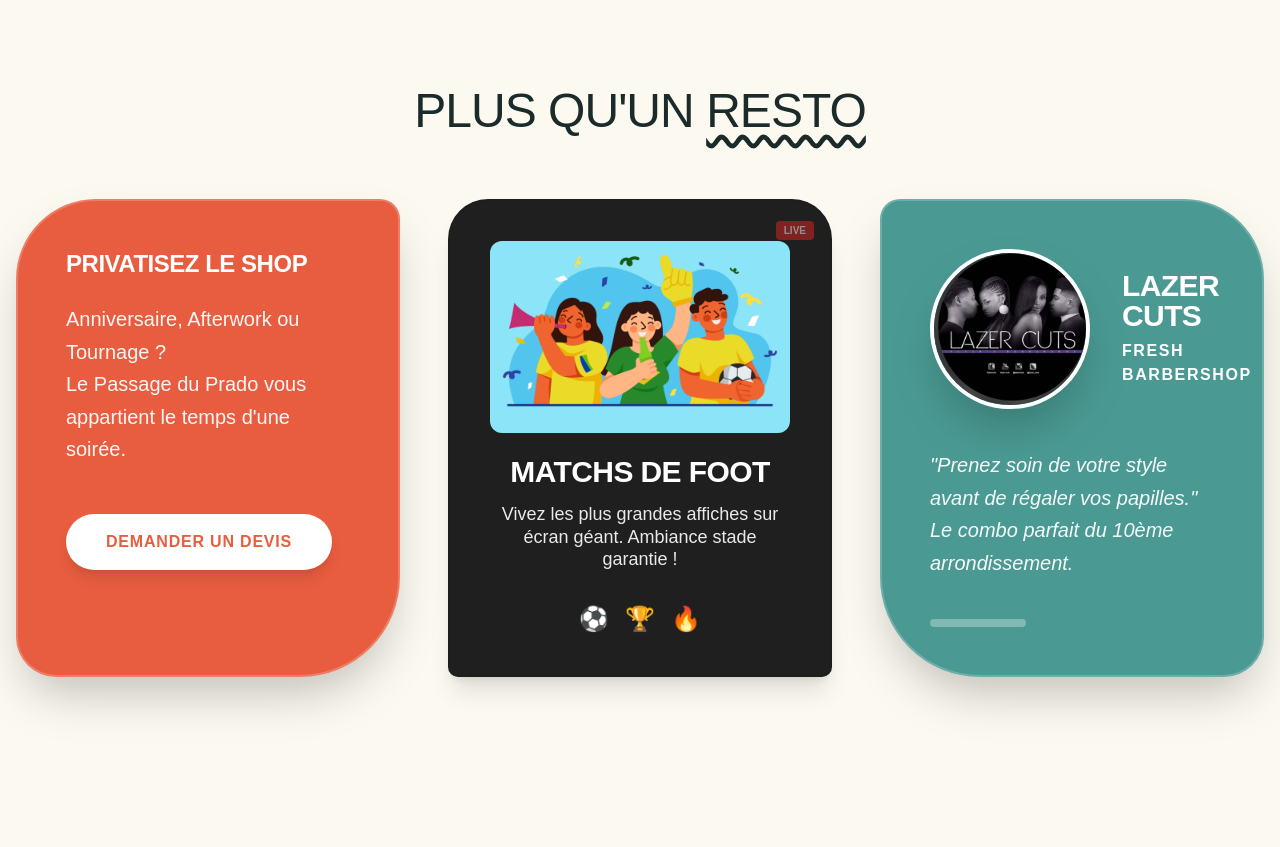
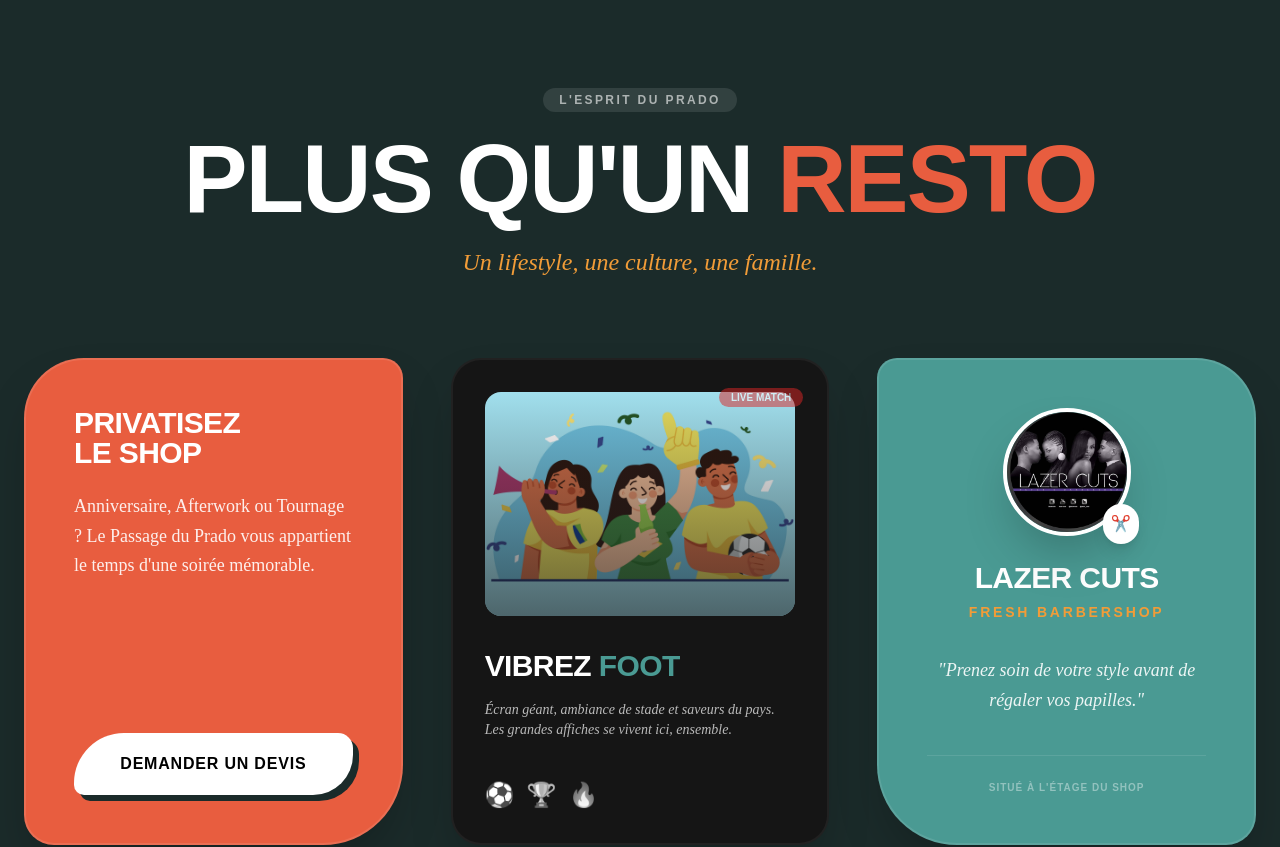
Before and after one commit to YamsTheBee/restaurant-nopanikshop-website, a React (Vite) app: page / in a window 1280 px wide. Shown: the part 5520-6367 px from the top of the page. Built offline with nearby package versions, Linux system fonts and the light colour scheme.

Commit message:
feat: upgrade Lifestyle section with dynamic cards and brand identity

```diff
--- a/src/components/Lifestyle.tsx
+++ b/src/components/Lifestyle.tsx
@@ -1,118 +1,145 @@
+import type React from "react";
 import LazetCutImg from "../assets/images/logoLazertCut.jpg";
 import footImg from "../assets/Img_foot.jpg";
 
-const Lifestyle = () => {
+const Lifestyle: React.FC = () => {
   return (
-    <section id="lifestyle" className="py-32 px-4 bg-np-dark overflow-hidden">
-      <div className="max-w-7xl mx-auto">
-        {/* TITLE */}
-        <div className="text-center mb-16">
-          <h2 className="text-5xl  font-medium">
-            Plus qu'un{" "}
-            <span className="text-np-yellow underline decoration-wavy underline-offset-8">
-              Resto
+    <section
+      id="lifestyle"
+      className="relative py-24 px-6 overflow-hidden md:py-32"
+      style={{ backgroundColor: "var(--np-dark)" }}
+    >
+      {/* Background Decor */}
+      <div
+        className="blob w-[500px] h-[500px] top-[-10%] left-[-10%] opacity-10"
+        style={{ backgroundColor: "var(--np-teal)" }}
+      />
+
+      <div className="max-w-7xl mx-auto relative z-10">
+        {/* HEADER */}
+        <div className="text-center mb-20">
+          <span className="inline-block px-4 py-1 mb-6 text-xs font-black uppercase tracking-[0.2em] rounded-full bg-white/10 text-white/60">
+            L'Esprit du Prado
           </span>
+          <h2 className="text-[3.5rem] md:text-[6rem] leading-[0.9] font-black uppercase text-white m-0">
+            PLUS QU'UN <span style={{ color: "var(--np-orange)" }}>RESTO</span>
           </h2>
+          <p
+            className="mt-6 text-xl md:text-2xl italic handwritten"
+            style={{ color: "var(--np-yellow)" }}
+          >
+            Un lifestyle, une culture, une famille.
+          </p>
         </div>
 
-        <div className="grid lg:grid-cols-3 gap-12">
-          {/* EVENT CARD - Couleur Orange d'origine #E85D3F */}
+        <div className="grid grid-cols-1 lg:grid-cols-3 gap-8 md:gap-12">
+          {/* EVENT CARD */}
           <article
             id="evenements"
-            className="bg-[#E85D3F] text-white p-12 rounded-[80px_20px_100px_40px] shadow-2xl relative overflow-hidden border-2 border-white/20 transition-transform duration-500 hover:-translate-y-2"
+            className="group relative p-10 md:p-12 rounded-[60px_20px_80px_30px] shadow-2xl transition-all duration-500 hover:-translate-y-4 flex flex-col justify-between border-2 border-white/10"
+            style={{ backgroundColor: "var(--np-orange)" }}
           >
-            <h3 className="text-2xl mb-6 leading-tight font-bold">
-              Privatisez Le Shop
+            <div>
+              <h3 className="text-3xl font-black mb-6 leading-none uppercase text-white">
+                PRIVATISEZ <br />
+                LE SHOP
               </h3>
-
-            <p className="text-xl mb-12 opacity-95 leading-relaxed font-medium">
-              Anniversaire, Afterwork ou Tournage ?
-              <br />
-              Le Passage du Prado vous appartient le temps d'une soirée.
+              <p className="text-lg mb-8 text-white/90 leading-relaxed font-medium font-['Space_Grotesk']">
+                Anniversaire, Afterwork ou Tournage ? Le Passage du Prado vous
+                appartient le temps d'une soirée mémorable.
               </p>
+            </div>
 
             <a
               href="https://wa.me/33123456789"
               target="_blank"
               rel="noopener noreferrer"
-              className="inline-block bg-white text-[#E85D3F] px-10 py-4 rounded-full font-black uppercase tracking-wider hover:bg-np-dark hover:text-white transition-all shadow-lg"
+              className="btn-groovy w-full text-center justify-center !bg-white !text-black shadow-none hover:!scale-105"
             >
-              Demander un devis
+              DEMANDER UN DEVIS
             </a>
           </article>
 
-          {/* FOOT CARD - Couleur Sombre d'origine #1F1F1F */}
+          {/* FOOT CARD - Look "Magazine" */}
           <article
-            className="p-10 rounded-[40px_40px_10px_10px] shadow-xl relative overflow-hidden border-2 border-black/5 flex flex-col items-center transition-transform duration-500 hover:-translate-y-2"
-            style={{ backgroundColor: "#1F1F1F", color: "white" }}
+            className="group relative p-8 rounded-[30px] shadow-2xl border-2 border-white/5 flex flex-col transition-all duration-500 hover:-translate-y-4 overflow-hidden"
+            style={{ backgroundColor: "#151515" }}
           >
-            <div className="absolute top-4 right-4 animate-pulse">
-              <span className="bg-red-600 text-[10px] font-black px-2 py-1 rounded">
-                LIVE
+            <div className="absolute top-6 right-6 z-20">
+              <span className="bg-red-600 text-[10px] font-black px-3 py-1 rounded-full text-white animate-pulse">
+                LIVE MATCH
               </span>
             </div>
 
-            <div className="w-full mb-6 overflow-hidden rounded-xl">
+            <div className="relative mb-8 overflow-hidden rounded-2xl h-56">
               <img
                 src={footImg}
-                alt="Ambiance Match de Foot"
-                className="w-full h-48 object-cover shadow-lg"
-                loading="lazy"
+                alt="Match de Foot"
+                className="w-full h-full object-cover grayscale-[30%] group-hover:grayscale-0 transition-all duration-700 group-hover:scale-110"
               />
+              <div className="absolute inset-0 bg-gradient-to-t from-[#151515] to-transparent opacity-60" />
             </div>
 
-            <h3 className="text-3xl font-black mb-4 leading-none uppercase text-center">
-              Matchs de Foot
+            <h3 className="text-3xl font-black mb-4 uppercase text-white">
+              VIBREZ <span style={{ color: "var(--np-teal)" }}>FOOT</span>
             </h3>
-
-            <p className="text-lg mb-8 opacity-90 font-medium leading-tight text-center">
-              Vivez les plus grandes affiches sur écran géant. Ambiance stade
-              garantie !
+            <p className="text-sm mb-8 text-white/70 font-['Space_Grotesk'] italic">
+              Écran géant, ambiance de stade et saveurs du pays. Les grandes
+              affiches se vivent ici, ensemble.
             </p>
 
-            <div className="flex gap-4 justify-center">
-              <span className="text-2xl" role="img" aria-label="ballon">
-                ⚽
+            <div className="flex gap-3 mt-auto">
+              {["⚽", "🏆", "🔥"].map((emoji) => (
+                <span
+                  key={emoji}
+                  className="text-2xl grayscale group-hover:grayscale-0 transition-all"
+                >
+                  {emoji}
                 </span>
-              <span className="text-2xl" role="img" aria-label="trophée">
-                🏆
-              </span>
-              <span className="text-2xl" role="img" aria-label="feu">
-                🔥
-              </span>
+              ))}
             </div>
           </article>
 
-          {/* BARBER CARD - Couleur Teal d'origine #4A9A93 */}
+          {/* BARBER CARD */}
           <article
             id="coiffure"
-            className="bg-[#4A9A93] text-white p-12 rounded-[20px_80px_40px_100px] shadow-2xl relative border-2 border-white/20 transition-transform duration-500 hover:-translate-y-2"
+            className="group relative p-10 md:p-12 rounded-[20px_60px_30px_80px] shadow-2xl transition-all duration-500 hover:-translate-y-4 border-2 border-white/10"
+            style={{ backgroundColor: "var(--np-teal)" }}
           >
-            <div className="flex flex-col md:flex-row items-center gap-8 mb-10">
+            <div className="flex flex-col items-center text-center gap-6 mb-8">
+              <div className="relative">
                 <img
                   src={LazetCutImg}
-                alt="Lazer Cuts Barbershop"
-                className="h-40 w-40 rounded-full border-4 border-white object-cover shadow-2xl"
-                loading="lazy"
+                  alt="Lazer Cuts"
+                  className="h-32 w-32 rounded-full border-4 border-white object-cover shadow-2xl transition-transform group-hover:rotate-12"
                 />
+                <div className="absolute -bottom-2 -right-2 bg-white text-black p-2 rounded-full shadow-lg">
+                  ✂️
+                </div>
+              </div>
 
-              <div className="text-center md:text-left">
-                <h3 className="text-3xl leading-none mb-2 font-bold">
-                  Lazer Cuts
+              <div>
+                <h3 className="text-3xl font-black uppercase text-white mb-1">
+                  LAZER CUTS
                 </h3>
-                <span className="text-np-yellow text-l font-bold uppercase tracking-widest">
+                <span
+                  className="text-sm font-black uppercase tracking-[0.2em]"
+                  style={{ color: "var(--np-yellow)" }}
+                >
                   Fresh Barbershop
                 </span>
               </div>
             </div>
 
-            <p className="text-xl opacity-95 mb-10 leading-relaxed italic">
+            <p className="text-lg text-white/90 leading-relaxed italic text-center font-['Space_Grotesk']">
               "Prenez soin de votre style avant de régaler vos papilles."
-              <br />
-              Le combo parfait du 10ème arrondissement.
             </p>
 
-            <div className="h-2 w-24 bg-white/30 rounded-full" />
+            <div className="mt-10 pt-6 border-t border-white/10 text-center">
+              <p className="text-[10px] uppercase font-black tracking-widest text-white/40">
+                Situé à l'étage du shop
+              </p>
+            </div>
           </article>
         </div>
       </div>
```
Lines whose indentation alone changed are shown as unchanged.
